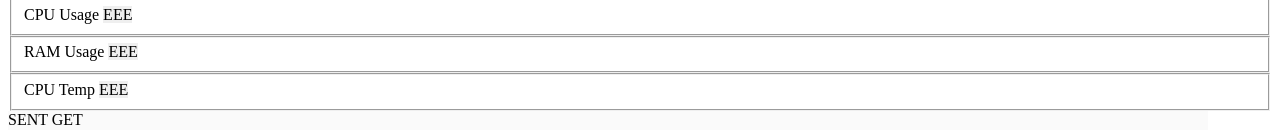
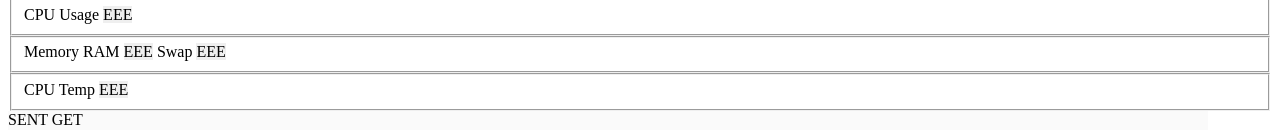
Before and after one commit to GoldSloth/pi-light-http-server, a website: page front-end/index.html in a window 1280 px wide. Shown: the part 156-286 px from the top of the page. Drawn offline with Linux system fonts and the light colour scheme; no server answers.

Commit message:
separating swap and RAM categories

```diff
--- a/front-end/index.html
+++ b/front-end/index.html
@@ -23,8 +23,11 @@
         <output id="cpuUsage">EEE</output>
         </fieldset>
         <fieldset>
-        <label>RAM Usage</label>
+        <label>Memory</label>
+        <label>RAM</label>
         <output id="ramUsage">EEE</output>
+        <label>Swap</label>
+        <output id="swapUsage">EEE</output>
         </fieldset>
         <fieldset>
         <label>CPU Temp</label>
```
